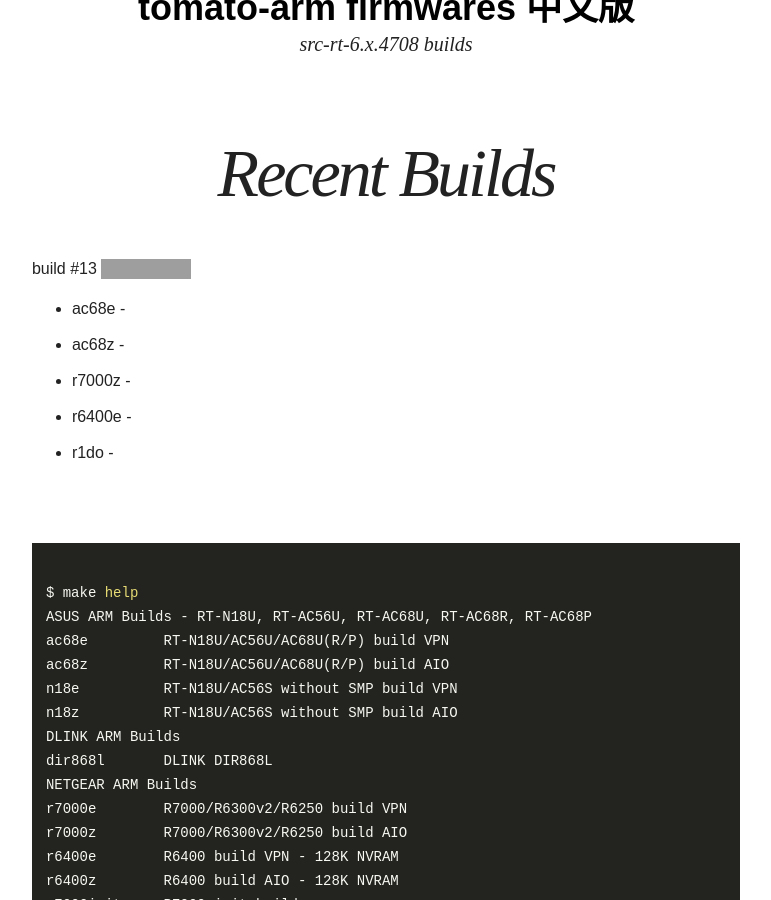
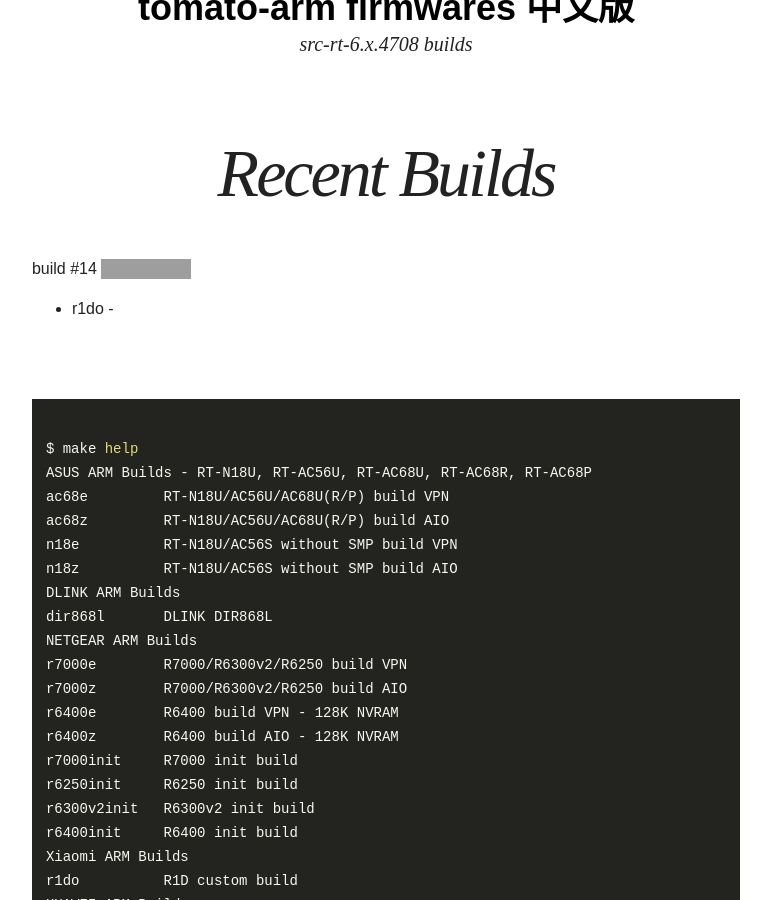
Before and after one commit to oglopss/tomato-arm-ci-jekyll, a Jekyll site: the page built from index.html, in a window 1280 px wide and 900 px high, scrolled down 339 px. Shown: the whole window, without its empty margins (254-1025 px from the left). Built offline with Jekyll 4.4.1, drawn with Linux system fonts in a browser that asks for light colours; nearby versions of some CDN libraries; grey boxes are pictures that could not be loaded.

Commit message:
Travis build 14 r1do pushed to gh-pages

```diff
--- a/_data/ss.yml
+++ b/_data/ss.yml
@@ -1,7 +1,3 @@
-build: 13
+build: 14
 files:
-  - 0002 ac68z
   - 0005 r1do
-  - 0003 r7000z
-  - 0001 ac68e
-  - 0004 r6400e
```
